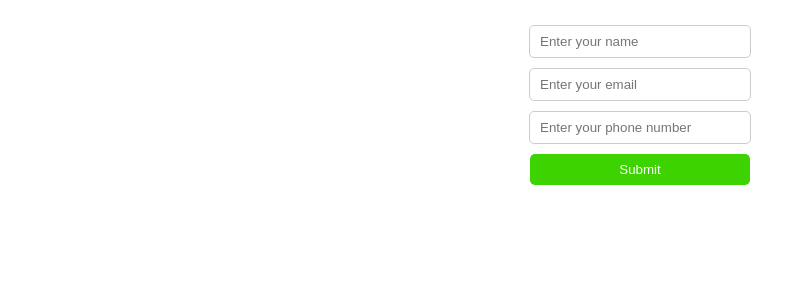
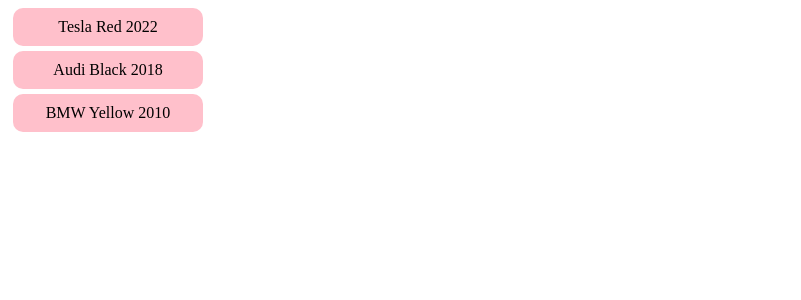
Before and after one commit to Ranecodes/working-with-react, a React (Create React App) app: page / in a window 1280 px wide. Shown: the top 300 px of the page, without its empty margins (0-801 px from the left). Built offline with nearby package versions, Linux system fonts and the light colour scheme.

Commit message:
Learning react props

```diff
--- a/src/App.js
+++ b/src/App.js
@@ -1,31 +1,35 @@
-import React, { useState } from "react";
+import React from "react";
 
 //create root component- App component
 
+function Car({data}){
+  return <div className="car">{`${data.brand} ${data.color} ${data.year}`}</div>
+}
+
 function App() {
-  onsubmit = (event) => {
-    event.preventDefault();
-    const { name, email, tel } = event.target.elements;
-    alert(`Hello ${name.value}! Your email is ${email.value} and your phone number is ${tel.value}. You may proceed.` )
-  };
+  const cars = [
+    {
+      brand: "Tesla",
+      color: "Red",
+      year: "2022"
+    },
+    {
+      brand: "Audi",
+      color: "Black",
+      year: "2018"
+    },
+    {
+      brand: "BMW",
+      color: "Yellow",
+      year: "2010"
+    }
+  ]
 
-  return (
-    <section>
-      <form className="form-container">
-        <input
-          type="text"
-          placeholder="Enter your name"
-          name="name"
-        ></input>
-        <input type="text" placeholder="Enter your email" name="email"></input>
-        <input
-          type="tel"
-          placeholder="Enter your phone number"
-          name="tel"
-        ></input>
-        <button type="submit">Submit</button>
-      </form>
-    </section>
-  );
+  const listOfCars = cars.map((car) => {
+    return <Car data={car}/>
+  })
+
+  return <section className="car-container">{listOfCars}</section>
 }
+
 export default App;
--- a/src/index.css
+++ b/src/index.css
@@ -67,3 +67,15 @@
 border-radius: 5px;
 cursor: pointer;
 }
+
+.car{
+  border: none;
+  background-color: pink;
+  margin: 5px;
+  padding: 10px 20px;
+  max-width: 150px;
+  width: 100%;
+  text-align: center;
+  color: black;
+  border-radius: 10px;
+}
```
